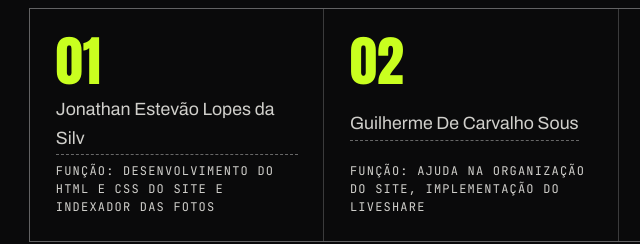
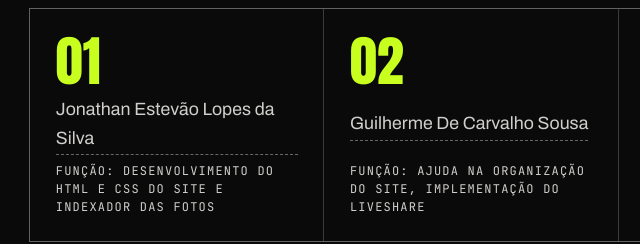
Before and after one commit to The-3-Students/PADDOCK, a plain HTML site: page sobre.html in a window 1280 px wide. Shown: the part 4344-4588 px from the top of the page, 22-662 px from the left. Drawn offline with Linux system fonts and the light colour scheme.

Commit message:
Correct author names in sobre.html

```diff
--- a/sobre.html
+++ b/sobre.html
@@ -149,8 +149,8 @@
       <div class="marker mono"><span>04</span><span class="marker__line"></span><span>Autores</span></div>
       <h2 class="display display--lg" id="autores-titulo">Quem <span class="serif lime">fez.</span></h2>
       <ul class="authors" data-reveal>
-        <li class="author"><span class="author__n">01</span><p><span class="fill">Jonathan Estevão Lopes da Silv</span></p><p class="mono muted">Função: Desenvolvimento do HTML e CSS do Site e indexador das Fotos</p></li>
-        <li class="author"><span class="author__n">02</span><p><span class="fill">Guilherme De Carvalho Sous</span></p><p class="mono muted">Função: Ajuda na organização do Site, implementação do LiveShare</p></li>
+        <li class="author"><span class="author__n">01</span><p><span class="fill">Jonathan Estevão Lopes da Silva</span></p><p class="mono muted">Função: Desenvolvimento do HTML e CSS do Site e indexador das Fotos</p></li>
+        <li class="author"><span class="author__n">02</span><p><span class="fill">Guilherme De Carvalho Sousa</span></p><p class="mono muted">Função: Ajuda na organização do Site, implementação do LiveShare</p></li>
         <li class="author"><span class="author__n">03</span><p><span class="fill">Paulo Henrique Silva de Souza</span></p><p class="mono muted">Função: Desenvolvimento do video</p></li>
       </ul>
 
```
